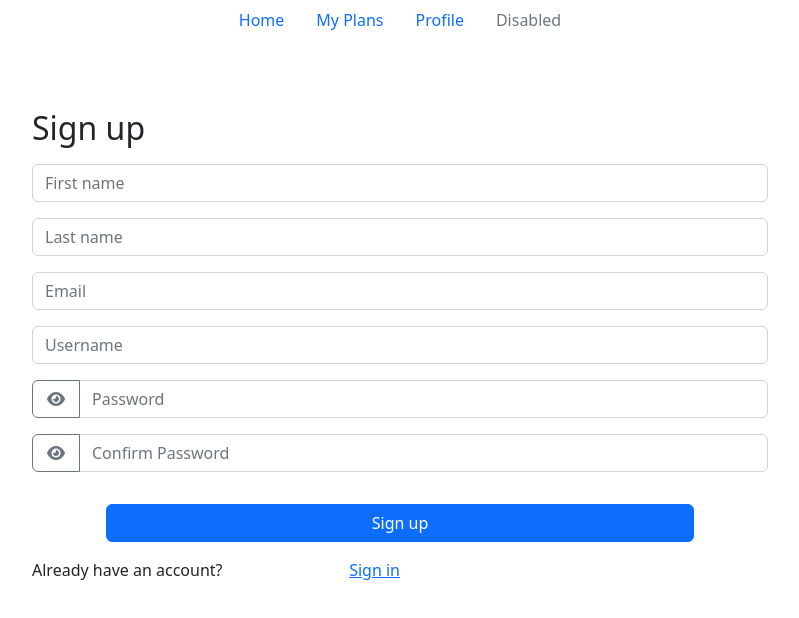
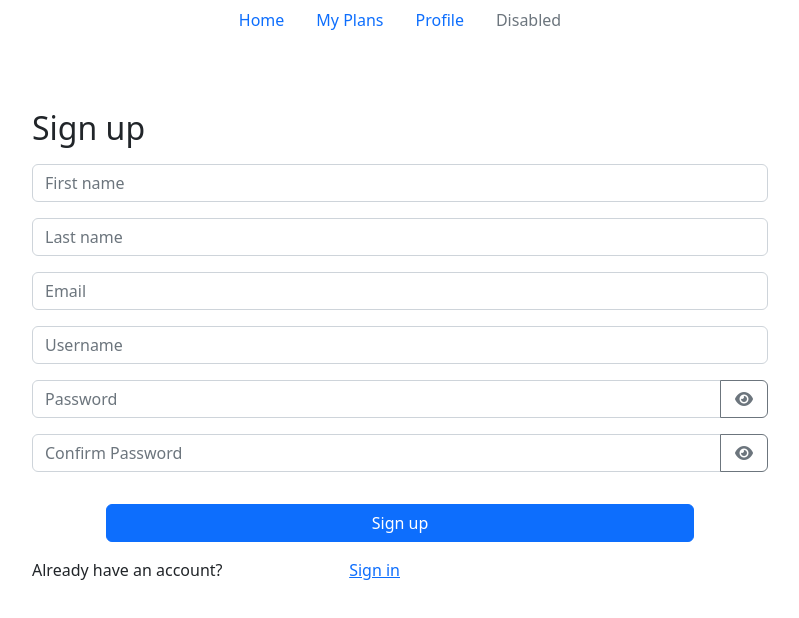
Before and after one commit to jarenadams21/friends-fe, a React (Create React App) app: page /registration in a window 1280 px wide. Shown: the top 618 px of the page, without its empty margins (240-1039 px from the left). Built offline with nearby package versions, Linux system fonts and the light colour scheme.

Commit message:
fixed registration show password

```diff
--- a/src/pages/Login-Register/registration-screen.tsx
+++ b/src/pages/Login-Register/registration-screen.tsx
@@ -20,10 +20,14 @@ function RegistrationScreen() {
   const [username, setUsername] = useState<string>('');
   const [password, setPassword] = useState<string>('');
   const [confirmationPassword, setConfirmationPassword] = useState<string>('');
-  const [passwordShown, setPasswordShown] = useState(false);
+  const [passwordShown, setPasswordShown] = useState<boolean>(false);
+  const [confirmationPasswordShown, setConfirmationPasswordShown] = useState<boolean>(false);
 
   const togglePassword = () => {
     setPasswordShown(!passwordShown);
+  };
+  const toggleConfirmationPassword = () => {
+    setConfirmationPasswordShown(!confirmationPasswordShown);
   };
 
   const handleRegistration = (username: string, email: string, password: string, confirmationPassword:string, firstName: string, lastName: string) => {
@@ -43,7 +47,6 @@ function RegistrationScreen() {
     })
     .catch(err => console.log(err));
   }
-
 
   const onSubmit = (event: React.FormEvent<HTMLFormElement>) => {
     event.preventDefault();
@@ -100,9 +103,6 @@ function RegistrationScreen() {
             }}/>
         </Form.Group>
         <InputGroup className="mb-3">
-            <Button variant="outline-secondary" id="addon" onClick={togglePassword} className="ShowButton">
-              <i className={passwordShown ? "fas fa-eye-slash" : "fas fa-eye" } />
-            </Button>
             <Form.Control
             required
             type={passwordShown ? "text" : "password"}
@@ -112,13 +112,13 @@ function RegistrationScreen() {
                 const val = e.target.value;
                 setPassword(val);
             }}/>
+            <Button variant="outline-secondary" id="addon" onClick={togglePassword} className="ShowButton">
+              <i className={passwordShown ? "fas fa-eye-slash" : "fas fa-eye" } />
+            </Button>
         </InputGroup>
         <InputGroup className="mb-3" hasValidation>
-          <Button variant="outline-secondary" id="addon" onClick={togglePassword} className="ShowButton">
-            <i className={passwordShown ? "fas fa-eye-slash" : "fas fa-eye" } />
-          </Button>
           <Form.Control
-            type={passwordShown ? "text" : "password"}
+            type={confirmationPasswordShown ? "text" : "password"}
             placeholder="Confirm Password"
             value={confirmationPassword}
             isInvalid={password !== confirmationPassword && !!confirmationPassword}
@@ -126,6 +126,9 @@ function RegistrationScreen() {
                 const val = e.target.value;
                 setConfirmationPassword(val);
             }}/>
+            <Button variant="outline-secondary" id="addon2" onClick={toggleConfirmationPassword} className="ShowButton">
+              <i className={confirmationPasswordShown ? "fas fa-eye-slash" : "fas fa-eye" } />
+            </Button>
             <Form.Control.Feedback type="invalid">
               Passwords do not match!
             </Form.Control.Feedback>
```
